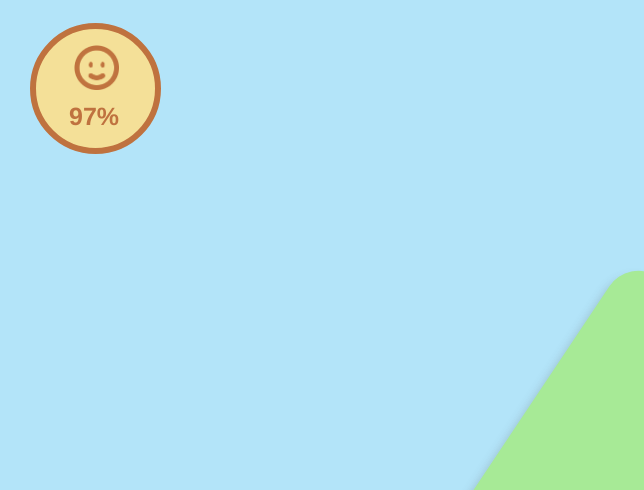
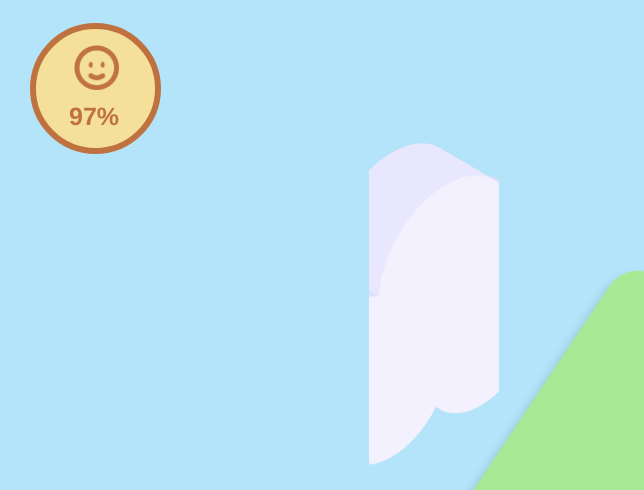
Before and after one commit to jbajcz/EcoLibrium, a website: page public/page2.html in a window 1280 px wide. Shown: the top 490 px of the page, 0-644 px from the left. Drawn offline with Linux system fonts and the light colour scheme.

Commit message:
new file:   public/images/cloud.png 	modified:   public/page2.html 	modified:   public/style.css 	modified:   src/input.css

```diff
--- a/public/page2.html
+++ b/public/page2.html
@@ -9,6 +9,12 @@
 <body>
     <div class="start-game-interface">
         <div class="div">
+          <div class="image">
+            <img class="cloud" src="./images/cloud.png" />
+          </div>
+          <div class="image">
+            <img class="cloud-1" src="./images/cloud.png" />
+          </div>
           <div class="overlap">
             <div class="rectangle"></div>
             <div class="hitbox"></div>
--- a/src/input.css
+++ b/src/input.css
@@ -333,3 +333,26 @@ letter-spacing: 0;
 line-height: normal;
 white-space: nowrap;
 }
+
+.image {
+width: 430px;
+height: 430px;
+}
+
+.image .cloud {
+position: absolute;
+width: 512px;
+height: 430px;
+top: 0;
+left: 0;
+object-fit: cover;
+}
+
+.image .cloud-1 {
+position: absolute;
+width: 512px;
+height: 430px;
+top: 500;
+left: 1500;
+object-fit: cover;
+}
```
Also changed, not shown: public/images/cloud.png (added), public/style.css.
